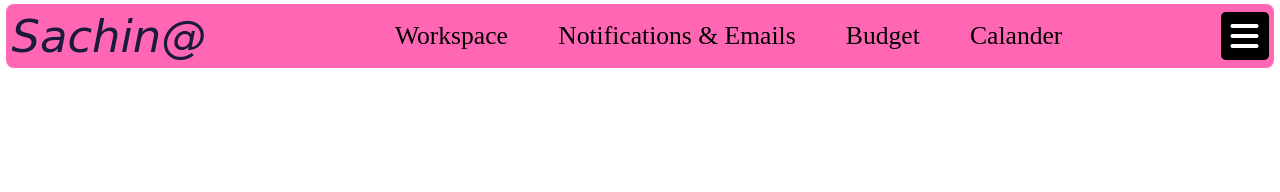
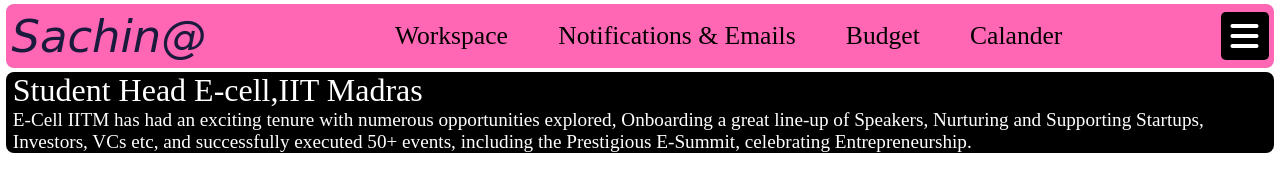
Before and after one commit to tetarwalsachinkumar/E_cell-WMO-Project, a plain HTML site: page index.html in a window 1280 px wide. Both pictures are taken after a click on the link "Notifications & Emails". Drawn offline with Linux system fonts and the light colour scheme.

Commit message:
notification message added (adding logic to Notifications & Emails link)

```diff
--- a/app.js
+++ b/app.js
@@ -0,0 +1,10 @@
+
+// for notification message
+const content=document.querySelectorAll(".keywords a");
+const message=document.querySelector(".notifications");
+let k=0;
+content[1].addEventListener("click",()=>{
+    k++;
+    if(k%2==1) message.classList.remove("hide");
+    if(k%2==0) message.classList.add("hide");
+});
--- a/index.html
+++ b/index.html
@@ -20,6 +20,13 @@
             <div class="logo"><i class="fa-solid fa-bars"></i></div>
         </div>
     </header>
+
+    <div class="notifications hide">
+        <div class="mail">
+            <div class="sender">Student Head E-cell,IIT Madras</div>
+            <div class="msg">E-Cell IITM has had an exciting tenure with numerous opportunities explored, Onboarding a great line-up of Speakers, Nurturing and Supporting Startups, Investors, VCs etc, and successfully executed 50+ events, including the Prestigious E-Summit, celebrating Entrepreneurship.</div>
+        </div>
+    </div>
     <script src="app.js"></script>
 </body>
 </html>
--- a/style.css
+++ b/style.css
@@ -54,3 +54,26 @@ body{
     color: black;
     font-size: 2vw;
 }
+
+
+/* stle for notification and emails */
+.notifications{
+    background-color: black;
+    color: white;
+    border-radius: 8px;
+    margin: 0 0.5vw 0 0.5vw;
+}
+.hide{
+    display: none;
+}
+.mail{
+    margin-left: 0.5vw;
+    margin-top: .3vh;
+    margin-bottom: .3vh;
+}
+.sender{
+    font-size: 2.5vw;
+}
+.msg{
+    font-size: 1.5vw;
+}
```
